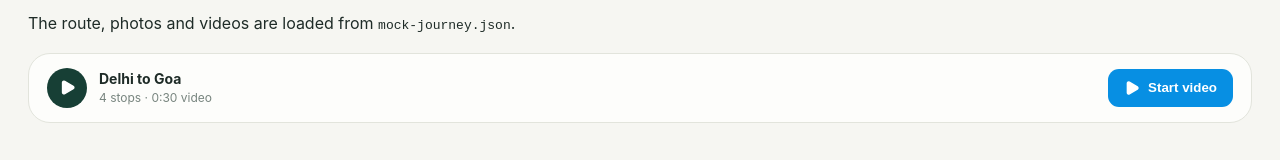
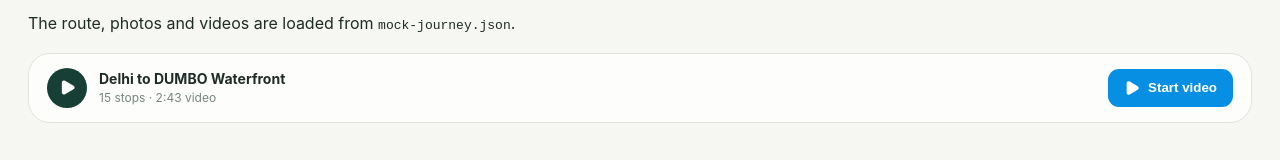
Before and after one commit to Shubhamthakur926/mapvideo, a React (Vite) app: page / in a window 1280 px wide. Shown: the part 186-346 px from the top of the page. Built offline with nearby package versions, Linux system fonts and the light colour scheme; no server answers.

Commit message:
feat: enhance journey duration calculation and update mock journey data with new locations and descriptions

```diff
--- a/src/App.tsx
+++ b/src/App.tsx
@@ -3,7 +3,7 @@ import { useState } from "react";
 import { PreviewModal } from "./travel/PreviewModal";
 import { parseJsonItinerary } from "./travel/json-itinerary";
 import mockJourney from "./travel/mock-journey.json";
-import { getLocationImages } from "./travel/types";
+import { getLocationImages, getLocationVideo } from "./travel/types";
 
 const journey = parseJsonItinerary(JSON.stringify(mockJourney));
 
@@ -15,10 +15,12 @@ function formatTime(seconds: number): string {
 
 export default function App() {
   const [previewOpen, setPreviewOpen] = useState(false);
-  const journeyDuration = journey.locations.slice(1).reduce(
-    (total, location) => total + 4 + Math.max(1, getLocationImages(location).length) * 2,
-    0
-  );
+  const journeyDuration = journey.locations.slice(1).reduce<number>((total, location) => {
+    const video = getLocationVideo(location);
+    const videoSec = video ? (video.duration ?? 5) : 0;
+    const photoSec = Math.max(1, getLocationImages(location).length) * 2;
+    return total + 4 + videoSec + photoSec;
+  }, 0);
   const duration = 8.6 + journeyDuration;
   const startName = journey.locations[0]?.name ?? "Start";
   const endName = journey.locations.at(-1)?.name ?? "Destination";
--- a/src/travel/PreviewModal.tsx
+++ b/src/travel/PreviewModal.tsx
@@ -457,17 +457,17 @@ export function PreviewModal({
         const images = getLocationImages(stop);
         const video = getLocationVideo(stop);
         const photoCount = Math.max(1, images.length);
+        const videoDurationMs = video ? (clipDurations[video.url] ?? video.duration ?? 5) * 1000 : 0;
+        const photosDurationMs = photoCount * PHOTO_DURATION_MS;
         return {
           index,
           stop,
           images,
           video,
           photoCount,
-          // A destination clip replaces the still-photo section. This makes the
-          // travel footage visible as soon as the vehicle arrives.
-          duration:
-            VEHICLE_LEG_DURATION_MS +
-            (video ? (clipDurations[video.url] ?? video.duration ?? 6) * 1000 : photoCount * PHOTO_DURATION_MS),
+          videoDurationMs,
+          photosDurationMs,
+          duration: VEHICLE_LEG_DURATION_MS + videoDurationMs + photosDurationMs,
         };
       }),
     [locations, clipDurations]
@@ -510,17 +510,27 @@ export function PreviewModal({
   }
   const currentLegIndex = activeSchedule?.index ?? 0;
   const destination = activeSchedule?.stop ?? locations.at(-1)!;
-  const isPhotoShowcase = elapsedInLeg >= VEHICLE_LEG_DURATION_MS;
-  const isVideoScheduled = isPhotoShowcase && Boolean(activeSchedule?.video);
-  const isVideoShowcase = isVideoScheduled && !unavailableVideos.includes(activeSchedule?.video?.url ?? "");
-  const isMediaShowcase = isPhotoShowcase || isVideoScheduled;
+  const isArrivalPhase = elapsedInLeg >= VEHICLE_LEG_DURATION_MS;
+  const videoDurationMs = activeSchedule?.video
+    ? (clipDurations[activeSchedule.video.url] ?? activeSchedule.video.duration ?? 6) * 1000
+    : 0;
+  const isVideoShowcase =
+    isArrivalPhase &&
+    Boolean(activeSchedule?.video) &&
+    !unavailableVideos.includes(activeSchedule?.video?.url ?? "") &&
+    elapsedInLeg - VEHICLE_LEG_DURATION_MS < videoDurationMs;
+  const showDestinationPhoto = isArrivalPhase && Boolean(destination?.imageUrl || activeSchedule?.images.length);
+  const isMediaShowcase = isArrivalPhase;
   const arrivalMediaDuration = Math.max(0, (activeSchedule?.duration ?? VEHICLE_LEG_DURATION_MS) - VEHICLE_LEG_DURATION_MS);
-  const arrivalMediaOpacity = isPhotoShowcase
+  const arrivalMediaOpacity = isArrivalPhase
     ? getFadeOpacity(elapsedInLeg - VEHICLE_LEG_DURATION_MS, arrivalMediaDuration, FADE_TRANSITION_MS, FADE_TRANSITION_MS)
     : 0;
   const travelProgress = Math.min(1, elapsedInLeg / VEHICLE_LEG_DURATION_MS);
-  const photoIndex = isPhotoShowcase
-    ? Math.min(activeSchedule?.photoCount! - 1, Math.floor((elapsedInLeg - VEHICLE_LEG_DURATION_MS) / PHOTO_DURATION_MS))
+  const photoIndex = isArrivalPhase
+    ? Math.min(
+        Math.max(0, (activeSchedule?.photoCount ?? 1) - 1),
+        Math.floor(Math.max(0, elapsedInLeg - VEHICLE_LEG_DURATION_MS) / PHOTO_DURATION_MS)
+      )
     : 0;
   const activePhotoUrl = activeSchedule?.images[photoIndex] || destination?.imageUrl || "";
   // Mapbox uses equal-width leg progress. Keep it on the current route while photos are shown.
@@ -818,8 +828,12 @@ export function PreviewModal({
         const arrivalImages = recSchedule?.images || getLocationImages(arrivalStop);
         const totalPhotos = Math.max(1, recSchedule?.photoCount ?? arrivalImages.length);
         const recVideoStart = VEHICLE_LEG_DURATION_MS;
-        const recVideo =
-          recElapsedInLeg >= recVideoStart && recSchedule?.video ? recSchedule.video : null;
+        const recVideoDurationMs = recSchedule?.videoDurationMs ?? 0;
+        const recArrivalElapsed = Math.max(0, recElapsedInLeg - VEHICLE_LEG_DURATION_MS);
+        const isRecVideoActive = isArrival && recVideoDurationMs > 0 && recArrivalElapsed < recVideoDurationMs;
+        const recVideo = isRecVideoActive && recSchedule?.video ? recSchedule.video : null;
+        const isRecPhotoPhase = isArrival && (!recSchedule?.video || recArrivalElapsed >= recVideoDurationMs);
+        const recPhotoElapsed = isRecPhotoPhase ? Math.max(0, recArrivalElapsed - recVideoDurationMs) : 0;
         const recArrivalDuration = Math.max(0, (recSchedule?.duration ?? VEHICLE_LEG_DURATION_MS) - VEHICLE_LEG_DURATION_MS);
         const recArrivalOpacity = isArrival
           ? getFadeOpacity(recElapsedInLeg - VEHICLE_LEG_DURATION_MS, recArrivalDuration, FADE_TRANSITION_MS, FADE_TRANSITION_MS)
@@ -830,15 +844,14 @@ export function PreviewModal({
           activeExportVideoUrl = recVideo?.url ?? null;
           if (exportVideo) {
             exportVideo.currentTime = 0;
-            // The schedule uses metadata duration, so rendering at normal speed
-            // keeps every frame of the source clip instead of time-stretching it.
             exportVideo.playbackRate = 1;
             void exportVideo.play().catch(() => undefined);
           }
         }
-        const photoIdx = isArrival
-          ? Math.min(totalPhotos - 1, Math.floor((recElapsedInLeg - VEHICLE_LEG_DURATION_MS) / PHOTO_DURATION_MS))
+        const photoIdx = isRecPhotoPhase
+          ? Math.min(totalPhotos - 1, Math.floor(recPhotoElapsed / PHOTO_DURATION_MS))
           : 0;
+        const photoElapsed = isRecPhotoPhase ? recPhotoElapsed - photoIdx * PHOTO_DURATION_MS : 0;
         const curSec = Math.floor(elapsed / 1000);
 
         // 1. Draw Live Mapbox 3D Globe WebGL Canvas Frame
@@ -957,7 +970,6 @@ export function PreviewModal({
 
             // Smooth crossfade dissolve into the next full-screen photo during
             // the last 25% of each photo's on-screen duration
-            const photoElapsed = recElapsedInLeg - VEHICLE_LEG_DURATION_MS - photoIdx * PHOTO_DURATION_MS;
             const photoLocalProgress = Math.min(1, Math.max(0, photoElapsed / PHOTO_DURATION_MS));
             if (photoLocalProgress > 0.75 && photoIdx < totalPhotos - 1) {
               const nextPhotoUrl = arrivalImages[photoIdx + 1] || "";
@@ -1190,7 +1202,7 @@ export function PreviewModal({
           showVehicle={!isMediaShowcase}
         />
 
-        {isJourney && isPhotoShowcase && !isVideoShowcase && (
+        {isJourney && showDestinationPhoto && !isVideoShowcase && (
           <section
             className="arrival-photo-fullscreen"
             style={{ opacity: arrivalMediaOpacity }}
@@ -1213,6 +1225,21 @@ export function PreviewModal({
             style={{ opacity: arrivalMediaOpacity }}
             aria-label={`${destination.name} travel video`}
           >
+            {activePhotoUrl ? (
+              <img
+                src={activePhotoUrl}
+                alt={`${destination.name} travel moment`}
+                style={{
+                  position: "absolute",
+                  inset: 0,
+                  width: "100%",
+                  height: "100%",
+                  objectFit: "cover",
+                  filter: "brightness(0.55) saturate(0.8)",
+                  zIndex: 0,
+                }}
+              />
+            ) : null}
             <video
               ref={videoRef}
               key={activeSchedule.video.url}
@@ -1220,13 +1247,14 @@ export function PreviewModal({
               autoPlay
               playsInline
               muted={muted}
+              style={{ position: "relative", zIndex: 1 }}
               onError={() =>
                 setUnavailableVideos((current) =>
                   current.includes(activeSchedule.video!.url) ? current : [...current, activeSchedule.video!.url]
                 )
               }
             />
-            <div className="arrival-photo-caption">
+            <div className="arrival-photo-caption" style={{ position: "relative", zIndex: 2 }}>
               <span>{muted ? "TRAVEL VIDEO · TAP SOUND FOR ORIGINAL AUDIO" : "TRAVEL VIDEO · ORIGINAL AUDIO"}</span>
               <h2>{destination.name}</h2>
               <p>{destination.country}</p>
--- a/src/travel/mock-journey.json
+++ b/src/travel/mock-journey.json
@@ -6,43 +6,210 @@
       "code": "DEL",
       "lat": 28.6139,
       "lng": 77.209,
+      "description": "India Gate & historic capital landmarks",
       "images": [
-        "https://images.unsplash.com/photo-1587474260584-136574528ed5?w=1200&auto=format&fit=crop&q=85"
+        "https://images.unsplash.com/photo-1587474260584-136574528ed5?w=1200&auto=format&fit=crop&q=85",
+        "https://images.unsplash.com/photo-1592635196078-9fdc757f27f4?w=1200&auto=format&fit=crop&q=85",
+        "https://images.unsplash.com/photo-1548013146-72479768bada?w=1200&auto=format&fit=crop&q=85"
       ]
-    },{
+    },
+    {
       "name": "Mumbai",
       "country": "India",
       "code": "BOM",
       "lat": 19.076,
       "lng": 72.8777,
       "transport": "flight",
-      "videoUrl": "public/videos/mumbai.mp4",
+      "videoUrl": "/videos/mumbai.mp4",
+      "description": "Gateway of India & Marine Drive coast",
       "images": [
         "https://images.unsplash.com/photo-1570168007204-dfb528c6958f?w=1200&auto=format&fit=crop&q=85",
-        "https://images.unsplash.com/photo-1566552881560-0be862a7c445?w=1200&auto=format&fit=crop&q=85"
+        "https://images.unsplash.com/photo-1566552881560-0be862a7c445?w=1200&auto=format&fit=crop&q=85",
+        "https://images.unsplash.com/photo-1595658658481-d53d3f999875?w=1200&auto=format&fit=crop&q=85"
       ]
     },
     {
-      "name": "Jaipur",
-      "country": "India",
-      "code": "JAI",
-      "lat": 26.9124,
-      "lng": 75.7873,
-      "transport": "car",
-      "images": [
-        "https://images.unsplash.com/photo-1599661046289-e31897846e41?w=1200&auto=format&fit=crop&q=85"
-      ]
-    },
-    {
-      "name": "Goa",
+      "name": "Goa Beach",
       "country": "India",
       "code": "GOI",
       "lat": 15.2993,
       "lng": 74.124,
-      "transport": "train",
+      "transport": "bike",
+      "videoUrl": "/videos/goa.webm",
+      "description": "Palolem Beach & tropical palm shores",
       "images": [
         "https://images.unsplash.com/photo-1512343879784-a960bf40e7f2?w=1200&auto=format&fit=crop&q=85",
-        "https://images.unsplash.com/photo-1507525428034-b723cf961d3e?w=1200&auto=format&fit=crop&q=85"
+        "https://images.unsplash.com/photo-1507525428034-b723cf961d3e?w=1200&auto=format&fit=crop&q=85",
+        "https://images.unsplash.com/photo-1544644181-1484b3fdfc62?w=1200&auto=format&fit=crop&q=85"
+      ]
+    },
+    {
+      "name": "Dubai",
+      "country": "United Arab Emirates",
+      "code": "DXB",
+      "lat": 25.2048,
+      "lng": 55.2708,
+      "transport": "flight",
+      "description": "Burj Khalifa & futuristic desert marina",
+      "images": [
+        "https://images.unsplash.com/photo-1512453979798-5ea266f8880c?w=1200&auto=format&fit=crop&q=85",
+        "https://images.unsplash.com/photo-1518684079-3c830dcef090?w=1200&auto=format&fit=crop&q=85",
+        "https://images.unsplash.com/photo-1580674684081-7617fbf3d745?w=1200&auto=format&fit=crop&q=85"
+      ]
+    },
+    {
+      "name": "Naples",
+      "country": "Italy",
+      "code": "NAP",
+      "lat": 40.8518,
+      "lng": 14.2681,
+      "transport": "flight",
+      "description": "Gulf of Naples & Mount Vesuvius coastline",
+      "images": [
+        "https://images.unsplash.com/photo-1534445867742-43195f401b6c?w=1200&auto=format&fit=crop&q=85",
+        "https://images.unsplash.com/photo-1516483638261-f4dbaf036963?w=1200&auto=format&fit=crop&q=85",
+        "https://images.unsplash.com/photo-1569336415962-a4bd9f69cd83?w=1200&auto=format&fit=crop&q=85"
+      ]
+    },
+    {
+      "name": "Rome",
+      "country": "Italy",
+      "code": "FCO",
+      "lat": 41.9028,
+      "lng": 12.4964,
+      "transport": "car",
+      "description": "Colosseum & ancient Roman architecture",
+      "images": [
+        "https://images.unsplash.com/photo-1552832230-c0197dd311b5?w=1200&auto=format&fit=crop&q=85",
+        "https://images.unsplash.com/photo-1529260830199-42c24126f198?w=1200&auto=format&fit=crop&q=85",
+        "https://images.unsplash.com/photo-1531572753322-ad063cecc140?w=1200&auto=format&fit=crop&q=85"
+      ]
+    },
+    {
+      "name": "Paris",
+      "country": "France",
+      "code": "CDG",
+      "lat": 48.8566,
+      "lng": 2.3522,
+      "transport": "train",
+      "description": "Eiffel Tower & iconic Louvre museum",
+      "images": [
+        "https://images.unsplash.com/photo-1502602898657-3e91760cbb34?w=1200&auto=format&fit=crop&q=85",
+        "https://images.unsplash.com/photo-1522093007474-d86e9bf7ba6f?w=1200&auto=format&fit=crop&q=85",
+        "https://images.unsplash.com/photo-1499856871958-5b9627545d1a?w=1200&auto=format&fit=crop&q=85"
+      ]
+    },
+    {
+      "name": "London",
+      "country": "United Kingdom",
+      "code": "LHR",
+      "lat": 51.5074,
+      "lng": -0.1278,
+      "transport": "train",
+      "videoUrl": "/videos/london.webm",
+      "description": "Big Ben, Tower Bridge & Trafalgar Square",
+      "images": [
+        "https://images.unsplash.com/photo-1513635269975-59663e0ac1ad?w=1200&auto=format&fit=crop&q=85",
+        "https://images.unsplash.com/photo-1526129318478-62ed807ebdf9?w=1200&auto=format&fit=crop&q=85",
+        "https://images.unsplash.com/photo-1533929736458-ca588d08c8be?w=1200&auto=format&fit=crop&q=85"
+      ]
+    },
+    {
+      "name": "Cambridge",
+      "country": "United Kingdom",
+      "code": "CBG",
+      "lat": 52.2053,
+      "lng": 0.1218,
+      "transport": "bus",
+      "description": "King's College Chapel & River Cam punting",
+      "images": [
+        "https://images.unsplash.com/photo-1564604761388-83eafc96f668?w=1200&auto=format&fit=crop&q=85",
+        "https://images.unsplash.com/photo-1590059390046-512c1c696e59?w=1200&auto=format&fit=crop&q=85",
+        "https://images.unsplash.com/photo-1582234372722-50d7ccc30ebd?w=1200&auto=format&fit=crop&q=85"
+      ]
+    },
+    {
+      "name": "Athens",
+      "country": "Greece",
+      "code": "ATH",
+      "lat": 37.9838,
+      "lng": 23.7275,
+      "transport": "flight",
+      "description": "Acropolis & ancient Parthenon citadel",
+      "images": [
+        "https://images.unsplash.com/photo-1555993539-1732916b8235?w=1200&auto=format&fit=crop&q=85",
+        "https://images.unsplash.com/photo-1603565816030-6b389eeb23cb?w=1200&auto=format&fit=crop&q=85",
+        "https://images.unsplash.com/photo-1570077188670-e3a8d69ac5ff?w=1200&auto=format&fit=crop&q=85"
+      ]
+    },
+    {
+      "name": "Santorini",
+      "country": "Greece",
+      "code": "JTR",
+      "lat": 36.3932,
+      "lng": 25.4615,
+      "transport": "ship",
+      "description": "Oia blue domes & volcanic caldera views",
+      "images": [
+        "https://images.unsplash.com/photo-1570077188670-e3a8d69ac5ff?w=1200&auto=format&fit=crop&q=85",
+        "https://images.unsplash.com/photo-1533105079780-92b9be482077?w=1200&auto=format&fit=crop&q=85",
+        "https://images.unsplash.com/photo-1469854523086-cc02fe5d8800?w=1200&auto=format&fit=crop&q=85"
+      ]
+    },
+    {
+      "name": "New York",
+      "country": "United States",
+      "code": "JFK",
+      "lat": 40.6413,
+      "lng": -73.7781,
+      "transport": "flight",
+      "description": "JFK International & Manhattan gateway",
+      "images": [
+        "https://images.unsplash.com/photo-1496442226666-8d4d0e62e6e9?w=1200&auto=format&fit=crop&q=85",
+        "https://images.unsplash.com/photo-1534430480872-3498386e7856?w=1200&auto=format&fit=crop&q=85",
+        "https://images.unsplash.com/photo-1485871981521-5b1fd3805eee?w=1200&auto=format&fit=crop&q=85"
+      ]
+    },
+    {
+      "name": "Central Park",
+      "country": "United States",
+      "code": "NYC",
+      "lat": 40.7829,
+      "lng": -73.9654,
+      "transport": "taxi",
+      "description": "Bow Bridge, Bethesda Terrace & Manhattan skyline",
+      "images": [
+        "https://images.unsplash.com/photo-1534430480872-3498386e7856?w=1200&auto=format&fit=crop&q=85",
+        "https://images.unsplash.com/photo-1576085898323-218337e3e43c?w=1200&auto=format&fit=crop&q=85",
+        "https://images.unsplash.com/photo-1518391846015-55a9cc003b25?w=1200&auto=format&fit=crop&q=85"
+      ]
+    },
+    {
+      "name": "Brooklyn Bridge",
+      "country": "United States",
+      "code": "BKB",
+      "lat": 40.7061,
+      "lng": -73.9969,
+      "transport": "bicycle",
+      "description": "Iconic suspension bridge & East River vistas",
+      "images": [
+        "https://images.unsplash.com/photo-1513584684374-8bab748fbf90?w=1200&auto=format&fit=crop&q=85",
+        "https://images.unsplash.com/photo-1508873696983-2df5293cb32f?w=1200&auto=format&fit=crop&q=85",
+        "https://images.unsplash.com/photo-1506146332389-18140dc7b2fb?w=1200&auto=format&fit=crop&q=85"
+      ]
+    },
+    {
+      "name": "DUMBO Waterfront",
+      "country": "United States",
+      "code": "DMB",
+      "lat": 40.7033,
+      "lng": -73.9897,
+      "transport": "walking",
+      "description": "Manhattan Bridge view from Washington Street",
+      "images": [
+        "https://images.unsplash.com/photo-1506146332389-18140dc7b2fb?w=1200&auto=format&fit=crop&q=85",
+        "https://images.unsplash.com/photo-1538688525198-9b88f6f53126?w=1200&auto=format&fit=crop&q=85",
+        "https://images.unsplash.com/photo-1543783207-ec64e4d95325?w=1200&auto=format&fit=crop&q=85"
       ]
     }
   ]
```
